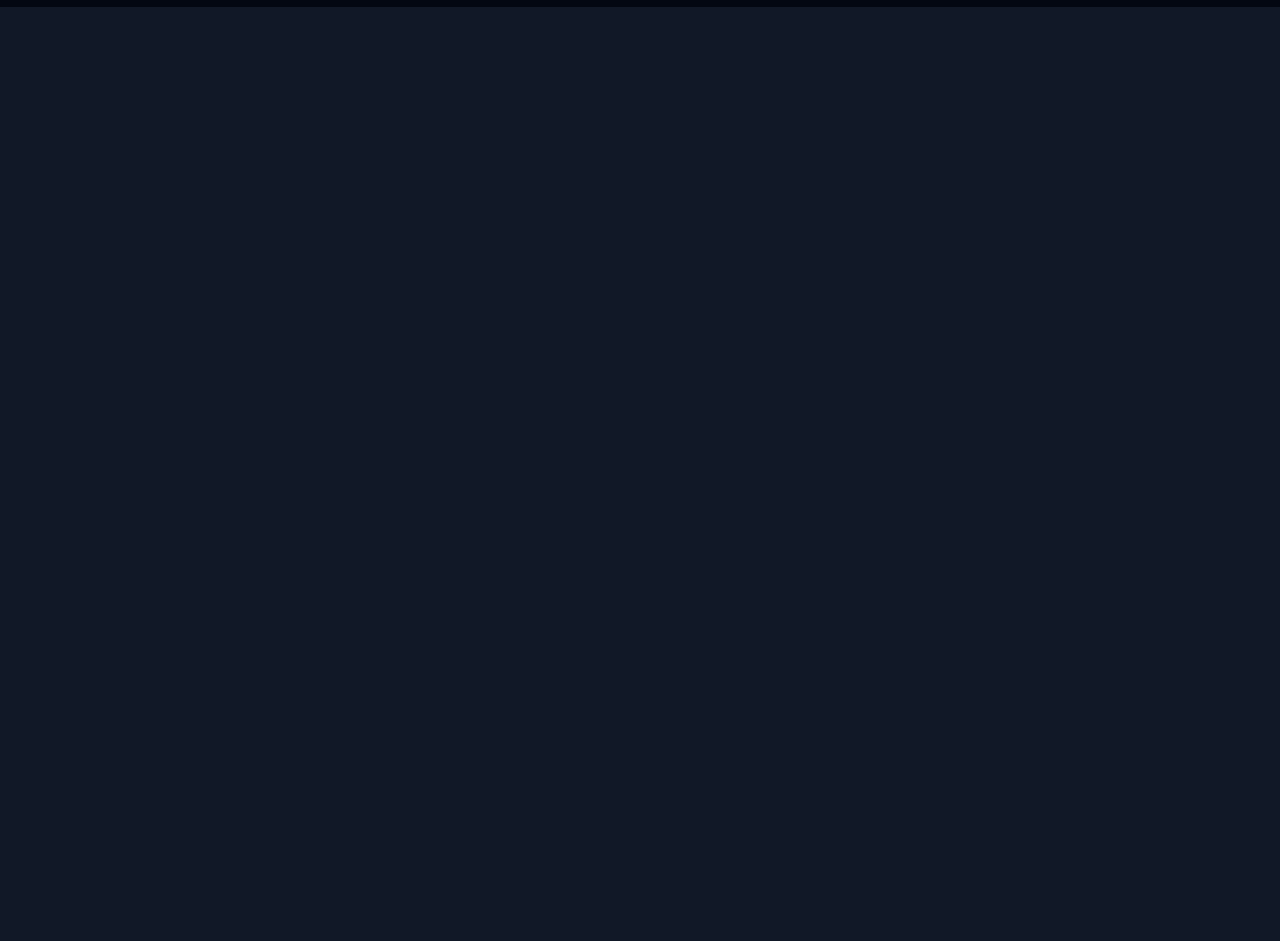
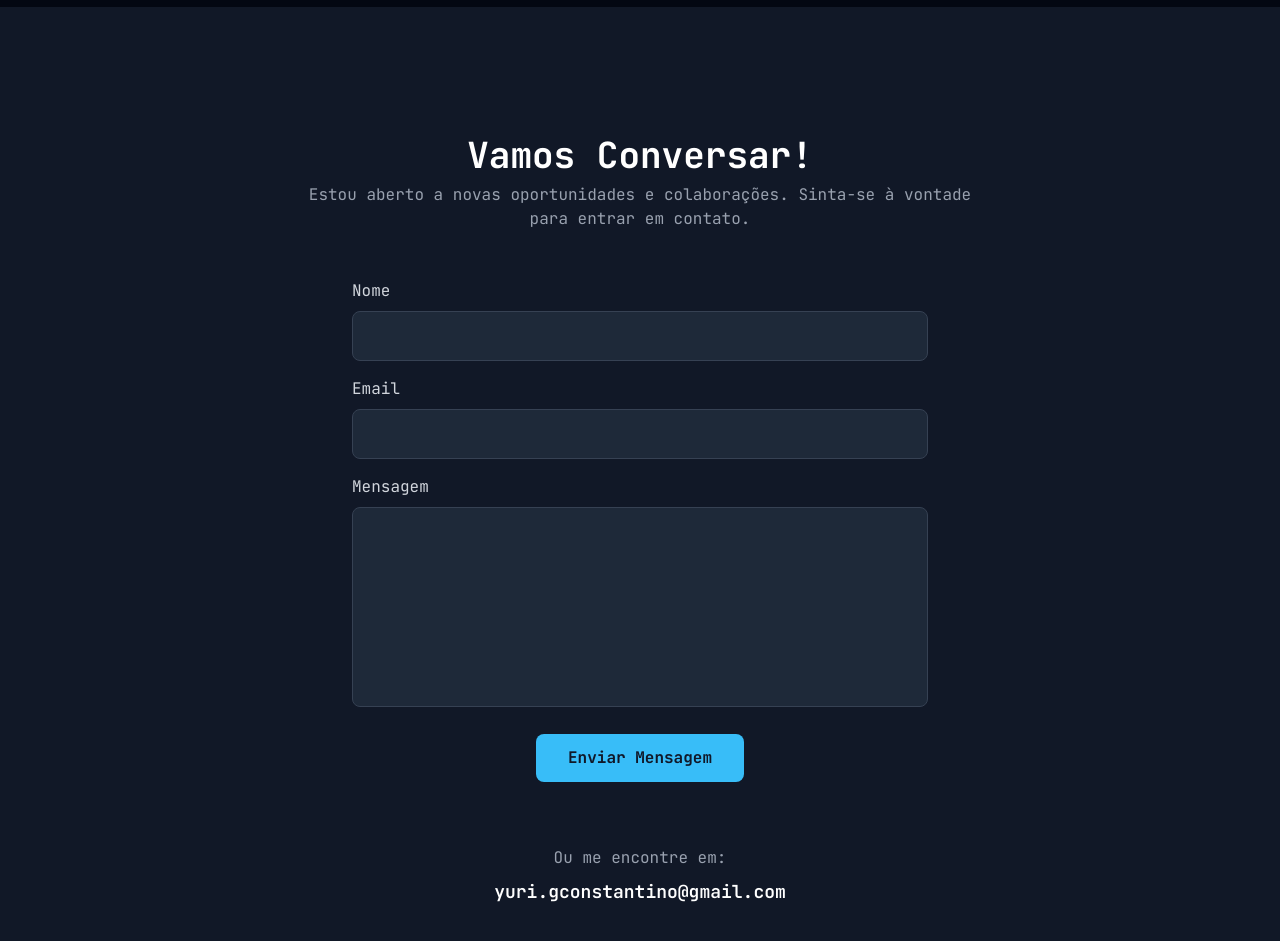
Before and after one commit to YuriGConstantino/Portfolio, a React (Vite) app: page / in a window 1280 px wide. Shown: the part 3680-4621 px from the top of the page. Before the commit the page ends 3783 px from the top, so only its background shows below. Built offline with nearby package versions, Linux system fonts and the light colour scheme.

Commit message:
feat: seção de contado

```diff
--- /dev/null
+++ b/src/components/InputForm/index.tsx
@@ -0,0 +1,39 @@
+type Props = {
+  label: string
+  type?: string
+  name: string
+}
+
+export const InputForm = ({ label, type, name }: Props) => {
+  if (name === 'message') {
+    return (
+      <div className="mb-5">
+        <label htmlFor={name} className="mb-2 block text-gray-300">
+          {label}
+        </label>
+        <textarea
+          id={name}
+          name={name}
+          className="w-full h-50 resize-none rounded-lg border border-gray-700 bg-gray-800 px-4 py-3 text-white focus:border-sky-500 focus:outline-none"
+          required
+        ></textarea>
+      </div>
+    )
+  }
+  return (
+    <>
+      <div className="mb-4">
+        <label htmlFor={name} className="mb-2 block text-gray-300">
+          {label}
+        </label>
+        <input
+          type={type}
+          id={name}
+          name={name}
+          className="w-full rounded-lg border border-gray-700 bg-gray-800 px-4 py-3 text-white focus:border-sky-500 focus:outline-none"
+          required
+        />
+      </div>
+    </>
+  )
+}
--- /dev/null
+++ b/src/containers/Contact/index.tsx
@@ -0,0 +1,64 @@
+import { useState } from 'react'
+import { Button } from '../../components/Button'
+import { InputForm } from '../../components/InputForm'
+import FadeContent from '../../blocks/Animations/FadeContent/FadeContent'
+
+export const Contact = () => {
+  const [copied, setCopied] = useState(false)
+  const text = 'yuri.gconstantino@gmail.com'
+  const handleCopy = () => {
+    navigator.clipboard.writeText(text).then(() => {
+      setCopied(true)
+      setTimeout(() => setCopied(false), 2000)
+    })
+  }
+
+  return (
+    <>
+      <FadeContent
+        blur={true}
+        duration={1000}
+        easing="ease-out"
+        initialOpacity={0}
+        threshold={0.5}
+      >
+        <section id="contact" className="py-20 md:py-32">
+          <div className="container mx-auto px-6 text-center">
+            <h2 className="mb-2 text-3xl font-bold text-white md:text-4xl">
+              Vamos Conversar!
+            </h2>
+            <p className="mx-auto mb-12 max-w-2xl text-gray-400">
+              Estou aberto a novas oportunidades e colaborações. Sinta-se à
+              vontade para entrar em contato.
+            </p>
+            <div className="mx-auto max-w-xl text-left">
+              <form action="#" method="POST">
+                <InputForm label="Nome" type="text" name="name" />
+                <InputForm label="Email" type="email" name="email" />
+                <InputForm label="Mensagem" name="message" />
+                <div className="text-center">
+                  <Button
+                    type="submit"
+                    className="bg-accent-color transform rounded-lg px-8 py-3 font-bold text-gray-900 transition-transform duration-300 hover:scale-105 hover:bg-sky-500"
+                  >
+                    Enviar Mensagem
+                  </Button>
+                </div>
+              </form>
+            </div>
+            <div className="mt-16 flex flex-col items-center text-gray-400">
+              <p>Ou me encontre em:</p>
+              <p
+                onClick={handleCopy}
+                className="hover:text-accent my-2 cursor-pointer text-lg font-semibold text-white"
+              >
+                yuri.gconstantino@gmail.com
+              </p>
+              {copied && <span className="text-accent">Copiado!</span>}
+            </div>
+          </div>
+        </section>
+      </FadeContent>
+    </>
+  )
+}
--- a/src/pages/Home/index.tsx
+++ b/src/pages/Home/index.tsx
@@ -1,4 +1,5 @@
 import { About } from '../../containers/About'
+import { Contact } from '../../containers/Contact'
 import { Header } from '../../containers/Header'
 import { Hero } from '../../containers/Hero'
 import { MyProjects } from '../../containers/MyProjects'
@@ -13,6 +14,7 @@ export const Home = () => {
         <About />
         <Skills />
         <MyProjects />
+        <Contact />
       </main>
     </>
   )
```
